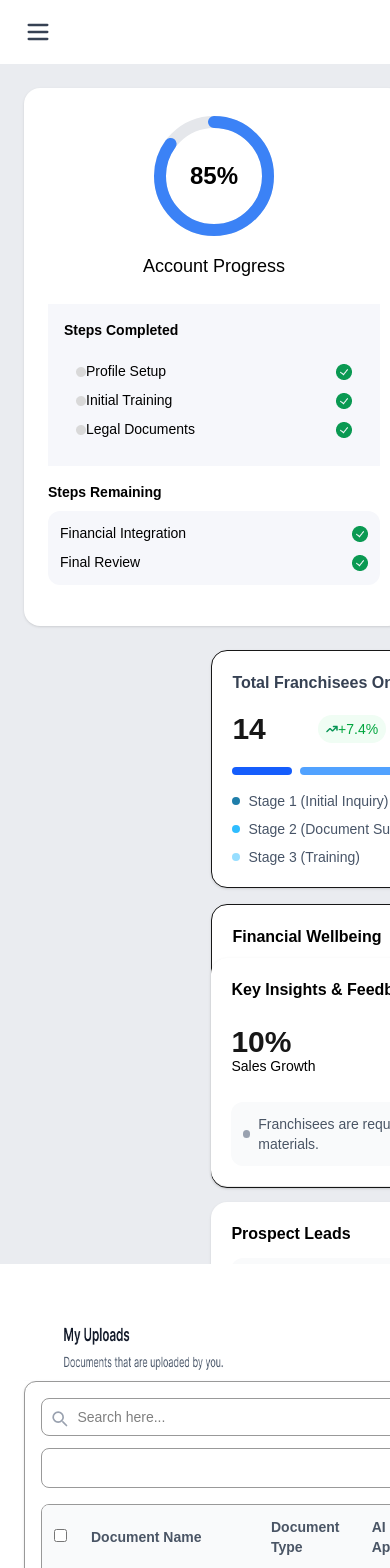
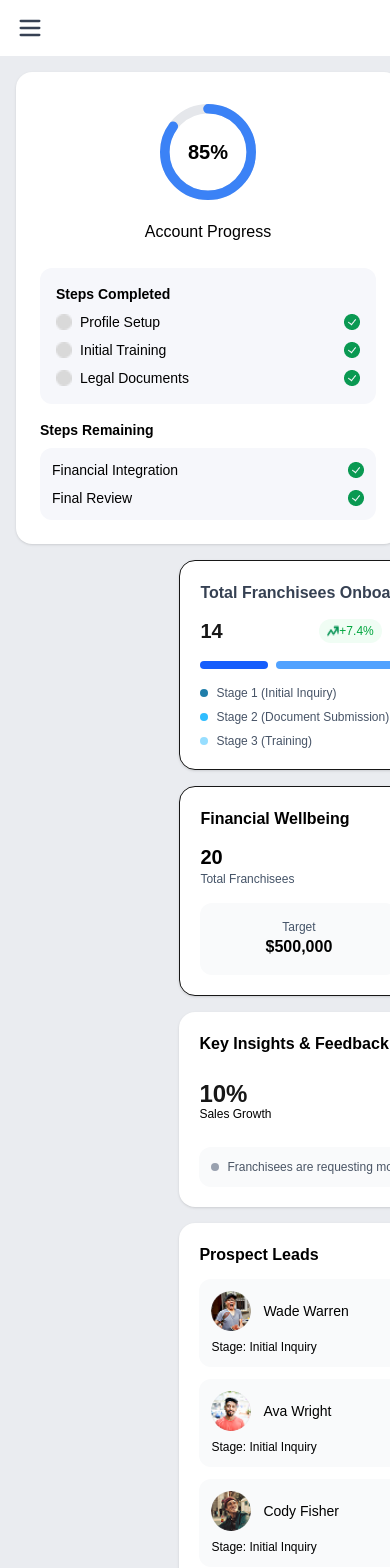
Before and after one commit to PranaySAG/weframetech-next, a Next.js app: page / in a window 390 px wide. Shown: the top 1568 px of the page. Built offline with nearby package versions, Linux system fonts and the light colour scheme.

Commit message:
added responsiveness in hero section

```diff
--- a/app/component/DashboardCard.tsx
+++ b/app/component/DashboardCard.tsx
@@ -11,7 +11,8 @@ const DashboardCards: React.FC = () => {
   const users = [UserImg, UserImg2, UserImg3, UserImg4, UserImg5];
 
   return (
-    <div className="max-w-md mx-auto space-y-4 h-[284px] w-[400px]">
+    <div className="w-full max-w-md lg:max-w-lg xl:max-w-xl mx-auto space-y-4">
+
       <div className="bg-white rounded-2xl shadow p-5 border">
         <div className="flex justify-between items-center">
           <h2 className="font-semibold text-gray-700">
@@ -19,27 +20,29 @@ const DashboardCards: React.FC = () => {
           </h2>
         </div>
 
-        <div className="flex justify-between items-center mt-3">
-          <div className="text-3xl font-bold">14</div>
-          <div className="flex items-center text-green-600 text-sm bg-green-50 px-2 py-1 rounded-full">
-            <Image src={arrow} alt="arrow" />
+
+        <div className="flex justify-between items-center mt-3 gap-2 flex-wrap">
+          <div className="text-xl sm:text-3xl font-bold">14</div>
+
+          <div className="flex items-center text-green-600 text-xs sm:text-sm bg-green-50 px-2 py-1 rounded-full shrink-0">
+            <Image src={arrow} alt="arrow" className="w-3 h-3 sm:w-4 sm:h-4" />
             +7.4%
           </div>
-          <div className="flex mt-3 -space-x-2">
+
+          <div className="flex -space-x-2">
             {users.map((img, i) => (
               <Image
                 key={i}
                 src={img}
                 alt={`user-${i}`}
-              className="w-8 h-8 rounded-full border-2 border-white"
+                className="w-7 h-7 sm:w-8 sm:h-8 rounded-full border-2 border-white"
               />
             ))}
-          <div className="w-8 h-8 rounded-full border-2 border-white bg-gray-100 flex items-center justify-center text-xs font-medium text-gray-600">
+            <div className="w-7 h-7 sm:w-8 sm:h-8 rounded-full border-2 border-white bg-gray-100 flex items-center justify-center text-xs font-medium text-gray-600">
               +7
             </div>
           </div>
         </div>
-
 
 
         <div className="flex mt-4 gap-2">
@@ -48,7 +51,8 @@ const DashboardCards: React.FC = () => {
           <div className="h-2 bg-sky-400 rounded-full w-1/3"></div>
         </div>
 
-        <div className="mt-4 space-y-2 text-sm">
+
+        <div className="mt-4 space-y-2 text-xs sm:text-sm">
           <div className="flex justify-between">
             <span className="flex items-center gap-2 text-[#475467]">
               <span className="w-2 h-2 rounded-full bg-[#1F7EAA]"></span>
@@ -73,26 +77,32 @@ const DashboardCards: React.FC = () => {
         </div>
       </div>
 
-      <div className="bg-white rounded-2xl shadow p-5 h-[284px] w-[400px] border">
+      <div className="bg-white rounded-2xl shadow p-5 border h-[282]">
         <h2 className="font-semibold text-black">Financial Wellbeing</h2>
 
-        <div className="flex justify-between items-center mt-3">
-          <div className="text-3xl font-bold text-black">20</div>
-          <div className="flex items-center text-green-600 text-sm border-green-900 px-2 py-1 rounded-full">
-            <Image src={arrow} alt="arrow" />
+        <div className="flex justify-between items-center mt-3 gap-2 flex-wrap">
+          <div className="text-xl sm:text-3xl font-bold text-black">20</div>
+
+          <div className="flex items-center text-green-600 text-xs sm:text-sm border border-green-300 px-2 py-1 rounded-full shrink-0">
+            <Image src={arrow} alt="arrow" className="w-3 h-3 sm:w-4 sm:h-4" />
             +2.1%
           </div>
         </div>
-        <p className="text-[#455468] text-sm">Total Franchisees</p>
+
+        <p className="text-[#455468] text-xs sm:text-sm">Total Franchisees</p>
 
         <div className="grid grid-cols-2 gap-3 mt-4">
           <div className="bg-gray-50 rounded-xl p-4 text-center">
-            <p className="text-[#455468] text-sm">Target</p>
-            <p className="text-lg font-bold text-black">$500,000</p>
+            <p className="text-[#455468] text-xs sm:text-sm">Target</p>
+            <p className="text-base sm:text-lg font-bold text-black">
+              $500,000
+            </p>
           </div>
           <div className="bg-gray-50 rounded-xl p-4 text-center">
-            <p className="text-[#455468] text-sm">Current</p>
-            <p className="text-lg font-bold text-black">$450,000</p>
+            <p className="text-[#455468] text-xs sm:text-sm">Current</p>
+            <p className="text-base sm:text-lg font-bold text-black">
+              $450,000
+            </p>
           </div>
         </div>
       </div>
--- a/app/component/FinancialTarget.tsx
+++ b/app/component/FinancialTarget.tsx
@@ -1,7 +1,7 @@
 import React from "react";
 import Image from "next/image";
-import CheckCircle from "../../public/assets/Vector.png"
-import Ellipse from "../../public/assets/Ellipse 1168.png"
+import CheckCircle from "../../public/assets/Vector.png";
+import Ellipse from "../../public/assets/Ellipse 1168.png";
 
 interface Step {
   name: string;
@@ -22,80 +22,86 @@ const stepsRemaining: Step[] = [
 const FinancialTarget: React.FC = () => {
   const progress = 85;
 
+  const radius = 54;
+  const circumference = 2 * Math.PI * radius;
+  const offset = circumference - (progress / 100) * circumference;
+
   return (
-    <div className="h-[538px] w-[380px] bg-white rounded-2xl shadow p-6 ">
+    <div className="w-full max-w-sm bg-white rounded-2xl shadow p-6 flex flex-col">
       <div className="flex flex-col items-center">
-        <div className="relative w-32 h-32">
-          <svg className="w-full h-full -rotate-90">
+        <div className="relative w-28 h-28 sm:w-32 sm:h-32">
+          <svg
+            className="w-full h-full -rotate-90"
+            viewBox="0 0 140 140"
+            xmlns="http://www.w3.org/2000/svg"
+          >
             <circle
-              cx="64"
-              cy="64"
-              r="54"
+              cx="70"
+              cy="70"
+              r={radius}
               stroke="#E5E7EB"
               strokeWidth="12"
               fill="none"
             />
             <circle
-              cx="64"
-              cy="64"
-              r="54"
+              cx="70"
+              cy="70"
+              r={radius}
               stroke="#3B82F6"
               strokeWidth="12"
               fill="none"
-              strokeDasharray={`${2 * Math.PI * 54}`}
-              strokeDashoffset={`${
-                2 * Math.PI * 54 - (progress / 100) * (2 * Math.PI * 54)
-              }`}
+              strokeDasharray={circumference}
+              strokeDashoffset={offset}
               strokeLinecap="round"
             />
           </svg>
-          <span className="absolute inset-0 flex items-center justify-center text-2xl font-semibold  text-black">
+          <span className="absolute inset-0 flex items-center justify-center text-xl sm:text-2xl font-semibold text-black">
             {progress}%
           </span>
         </div>
-        <p className="mt-3 text-lg  text-black font-medium">Account Progress</p>
+        <p className="mt-3 text-base sm:text-lg text-black font-medium">
+          Account Progress
+        </p>
       </div>
 
-
-      <div className="mt-6 bg-[#F6F7FB] rounded-1 p-4 h-[162px] w-full">
-        <h3 className="text-[14px] font-semibold text-black mb-2">
+      <div className="mt-6 bg-[#F6F7FB] rounded-xl p-4 w-full">
+        <h3 className="text-sm font-semibold text-black mb-2">
           Steps Completed
         </h3>
-        <div className="p-3 rounded-xl space-y-2 text-[14px]">
-
+        <div className="space-y-2 text-sm">
           {stepsCompleted.map((step, i) => (
             <div
               key={i}
               className="flex items-center justify-between text-black"
             >
-              <span className=" flex items-center justify-between"><Image src={Ellipse} alt="ellipse" />{step.name}</span>
+              <span className="flex items-center gap-2">
+                <Image src={Ellipse} alt="ellipse" className="w-4 h-4" />
+                {step.name}
+              </span>
               {step.completed && (
-                <Image alt="greencircle" src={CheckCircle} />
+                <Image alt="greencircle" src={CheckCircle} className="w-4 h-4" />
               )}
             </div>
           ))}
         </div>
       </div>
 
-
       <div className="mt-4">
-        <h3 className="text-[14px] font-semibold text-black mb-2">
+        <h3 className="text-sm font-semibold text-black mb-2">
           Steps Remaining
         </h3>
-        <div className="bg-[#F6F7FB] p-3 rounded-xl space-y-2 text-[14px]">
+        <div className="bg-[#F6F7FB] p-3 rounded-xl space-y-2 text-sm">
           {stepsRemaining.map((step, i) => (
             <div
               key={i}
               className="flex items-center justify-between text-black"
             >
               <span>{step.name}</span>
-               <Image alt="greencircle" src={CheckCircle} />
+              <Image alt="greencircle" src={CheckCircle} className="w-4 h-4" />
             </div>
           ))}
         </div>
       </div>
-
-
     </div>
   );
 };
--- a/app/component/InsightAndLead.tsx
+++ b/app/component/InsightAndLead.tsx
@@ -1,13 +1,13 @@
 import React from "react";
 import Image from "next/image";
-import User1 from "../../public/assets/Avatar (6).png"
-import User2 from "../../public/assets/Avatar (7).png"
-import User3 from "../../public/assets/Avatar (8).png"
-import TopPerfromer from "../../public/assets/image 14.png"
+import User1 from "../../public/assets/Avatar (6).png";
+import User2 from "../../public/assets/Avatar (7).png";
+import User3 from "../../public/assets/Avatar (8).png";
+import TopPerformer from "../../public/assets/image 14.png";
 
 const InsightsAndLeads: React.FC = () => {
   return (
-    <div className="h-[282px] w-[400px] max-w-md mx-auto space-y-4">
+    <div className="w-full max-w-md lg:max-w-lg xl:max-w-xl mx-auto space-y-4">
       <div className="bg-white rounded-2xl shadow p-5">
         <h2 className="font-semibold text-black mb-3">
           Key Insights & Feedback
@@ -15,20 +15,20 @@ const InsightsAndLeads: React.FC = () => {
 
         <div className="flex justify-between items-center">
           <div>
-            <p className="text-3xl font-bold">10%</p>
-            <p className="text-sm text-black -mt-1">Sales Growth</p>
+            <p className="text-2xl sm:text-3xl font-bold">10%</p>
+            <p className="text-xs sm:text-sm text-black -mt-1">Sales Growth</p>
           </div>
           <div className="flex flex-col items-center">
-            <div className="w-12 h-12 rounded-full bg-gray-100 flex items-center justify-center">
-              <Image src={TopPerfromer} alt=""/>
+            <div className="w-10 h-10 sm:w-12 sm:h-12 rounded-full bg-gray-100 flex items-center justify-center">
+              <Image src={TopPerformer} alt="" />
             </div>
-            <span className="mt-1 text-xs bg-blue-50 text-blue-600 px-2 py-0.5 rounded-full">
+            <span className="mt-1 text-[10px] sm:text-xs bg-blue-50 text-blue-600 px-2 py-0.5 rounded-full">
               Top Performer
             </span>
           </div>
         </div>
 
-        <div className="mt-4 bg-gray-50 rounded-xl p-3 text-sm text-gray-600">
+        <div className="mt-4 bg-gray-50 rounded-xl p-3 text-xs sm:text-sm text-gray-600">
           <p className="flex items-center gap-2">
             <span className="w-2 h-2 bg-gray-400 rounded-full"></span>
             Franchisees are requesting more detailed training materials.
@@ -39,7 +39,7 @@ const InsightsAndLeads: React.FC = () => {
       <div className="bg-white rounded-2xl shadow p-5">
         <h2 className="font-semibold text-black mb-3">Prospect Leads</h2>
 
-        <div className="space-y-3  text-black">
+        <div className="space-y-3 text-black">
           {[
             { name: "Wade Warren", stage: "Initial Inquiry", img: User1, type: "image" },
             { name: "Ava Wright", stage: "Initial Inquiry", img: User2, type: "image" },
@@ -47,9 +47,9 @@ const InsightsAndLeads: React.FC = () => {
           ].map((lead, i) => (
             <div
               key={i}
-              className="flex items-center justify-between bg-gray-50 p-3 rounded-xl"
+              className="flex flex-col sm:flex-row sm:items-center sm:justify-between bg-gray-50 p-3 rounded-xl gap-2"
             >
-              <div className="flex items-center gap-3 h-[40px] w-[400px]">
+              <div className="flex items-center gap-3">
                 {lead.type === "image" && (
                   <Image
                     src={lead.img}
@@ -59,19 +59,9 @@ const InsightsAndLeads: React.FC = () => {
                     className="rounded-full"
                   />
                 )}
-                {lead.type === "icon" && (
-                  <div className="w-10 h-10 rounded-full bg-gray-200 flex items-center justify-center">
-                    <span className="text-gray-400">?</span>
-                  </div>
-                )}
-                {lead.type === "none" && (
-                  <div className="w-10 h-10 rounded-full bg-gray-200 flex items-center justify-center">
-                    <span className="text-gray-400">?</span>
-                  </div>
-                )}
-                <span className="font-medium">{lead.name}</span>
+                <span className="font-medium text-sm sm:text-base">{lead.name}</span>
               </div>
-              <span className="text-sm text-black">
+              <span className="text-xs sm:text-sm text-black">
                 Stage: <span className="font-medium">{lead.stage}</span>
               </span>
             </div>
--- a/app/page.tsx
+++ b/app/page.tsx
@@ -17,9 +17,8 @@ export default function Home() {
   return (
     <div className="flex min-h-screen">
       <div
-        className={`md:static top-0 left-0 bg-[#11455D] w-[248px] min-h-screen py-4 px-2 flex flex-col z-50 transform transition-transform duration-300 ${
-          open ? "fixed translate-x-0" : "fixed -translate-x-full md:translate-x-0"
-        }`}
+        className={`bg-[#11455D] min-h-screen py-4 px-2 flex-col z-50 transition-transform duration-300 fixed md:static
+          ${open ? "flex w-64 translate-x-0" : "hidden md:flex md:w-64 -translate-x-full md:translate-x-0"}`}
       >
         <div className="flex items-center justify-between px-4">
           <div className="flex flex-col items-center">
@@ -44,23 +43,26 @@ export default function Home() {
           </div>
         </nav>
       </div>
+
       <div className="flex flex-col flex-1 min-h-screen">
-        <div className="h-16 bg-white flex items-center justify-between px-6 shadow md:justify-end">
+        <div className="h-14 sm:h-16 bg-white flex items-center justify-between px-4 sm:px-6 shadow md:justify-end">
           <button onClick={() => setOpen(!open)} className="md:hidden text-gray-700">
             {open ? <X size={28} /> : <Menu size={28} />}
           </button>
           <Navbar />
         </div>
-        <div className="p-6 grid bg-[#EAECF0] grid-cols-1 md:grid-cols-2 lg:grid-cols-3 gap-6 flex-1 ">
+
+        <div className="p-4 sm:p-6 grid bg-[#EAECF0] grid-cols-1 md:grid-cols-2 lg:grid-cols-3 gap-4 sm:gap-6 flex-1">
           <FinancialTarget />
           <DashboardCards />
           <InsightsAndLeads />
         </div>
-        <div className="px-6 py-4 bg-white text-black">
+
+        <div className="px-4 sm:px-6 py-4 bg-white text-black">
           <div className="w-full bg-white/20">
             <div className="flex flex-col justify-between bg-[#FFFFFF]">
-              <div className="px-6 pt-5">
-                <Image src={img1} alt="img" className="h-18 w-auto mb-2" />
+              <div className="px-4 sm:px-6 pt-5">
+                <Image src={img1} alt="img" className="max-h-20 w-auto mb-2" />
               </div>
               <div className="border-b border-[#fcfcfd]" />
             </div>
```
Lines whose indentation alone changed are shown as unchanged.
